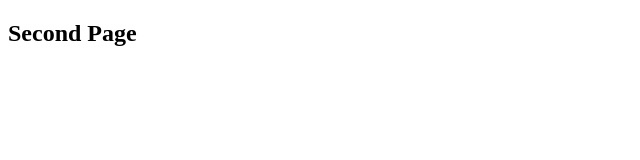
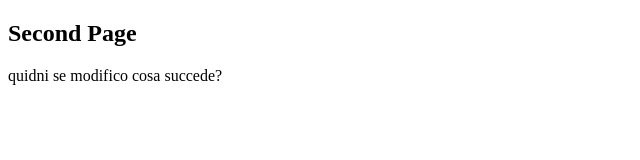
Before and after one commit to SabrinaPolidoro/ForkMePlease, a plain HTML site: page page1.html in a window 1280 px wide. Shown: the whole page, without its empty margins (0-640 px from the left). Drawn offline with Linux system fonts and the light colour scheme.

Commit message:
Update page1.html

```diff
--- a/page1.html
+++ b/page1.html
@@ -8,5 +8,6 @@
 </head>
 <body>
     <h2>Second Page</h2>
+    <p>quidni se modifico cosa succede?</p>
 </body>
 </html>
```
